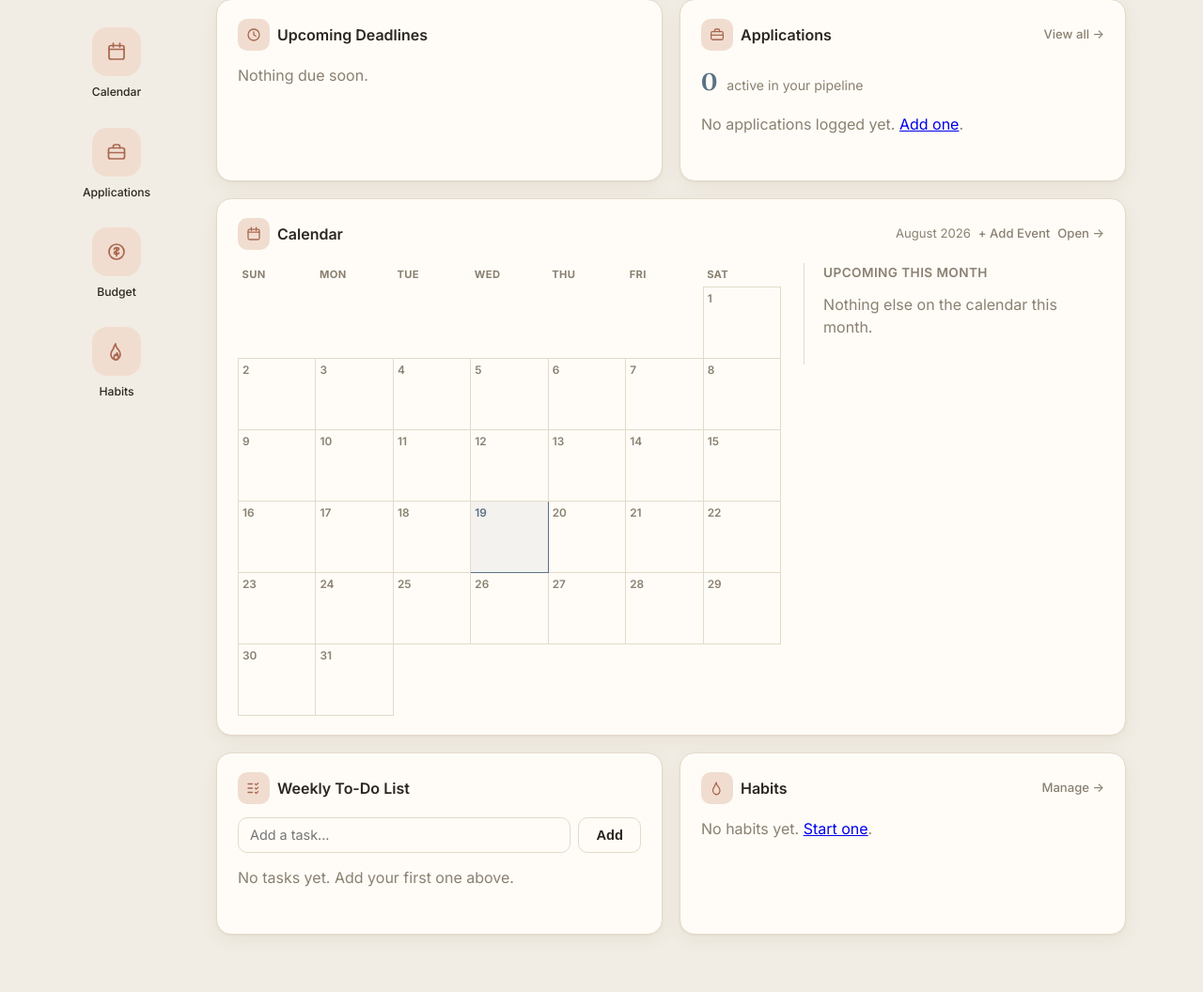
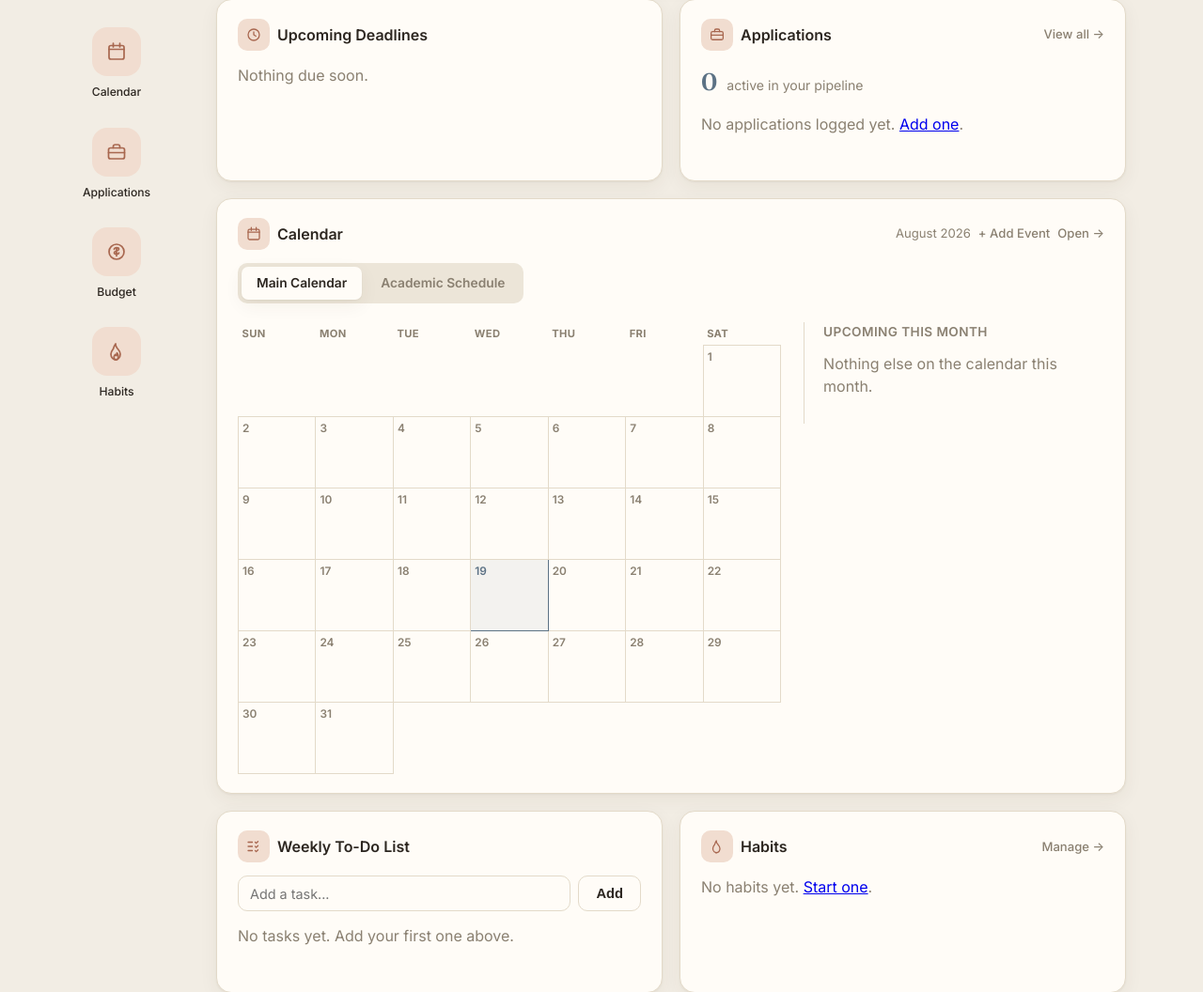
Before and after one commit to lulumatasso/life-dashboard, a Flask app: page / in a window 1280 px wide. Shown: the part 293-1349 px from the top of the page at 94% size. Run offline with Flask 3, Linux system fonts and the light colour scheme; data that the repository does not hold is empty.

Commit message:
Add Academic Schedule toggle to the home page calendar widget

```diff
--- a/app.py
+++ b/app.py
@@ -102,6 +102,25 @@ CATEGORY_COLOR_PALETTE = [
 
 def course_color(course):
     return CATEGORY_COLOR_PALETTE[course.id % len(CATEGORY_COLOR_PALETTE)]
+
+
+def build_meetings_by_day():
+    """Every class's recurring weekly meetings, grouped by day (0=Monday ... 6=Sunday)."""
+    courses = Course.query.all()
+    meetings_by_day = {i: [] for i in range(7)}
+    for course in courses:
+        for m in course.meetings:
+            meetings_by_day[m.day_of_week].append(
+                {
+                    "course": course,
+                    "meeting": m,
+                    "time_label": format_time_range(m.start_time, m.end_time),
+                    "color": course_color(course),
+                }
+            )
+    for day_meetings in meetings_by_day.values():
+        day_meetings.sort(key=lambda row: row["meeting"].start_time)
+    return meetings_by_day
 
 
 def parse_time(raw):
@@ -243,6 +262,9 @@ def home():
                 upcoming_events.append({**e, "date": date(today.year, today.month, day)})
     upcoming_events.sort(key=lambda e: e["date"])
 
+    cal_view = request.args.get("cal_view", "month")
+    meetings_by_day = build_meetings_by_day()
+
     return render_template(
         "home.html",
         name="AvaLucia",
@@ -251,6 +273,9 @@ def home():
         upcoming_assignments=upcoming_assignments,
         recent_applications=recent_applications,
         active_applications=active_applications,
+        cal_view=cal_view,
+        meetings_by_day=meetings_by_day,
+        weekdays=WEEKDAYS,
         todos=todos,
         habit_rows=habit_rows,
         upcoming_events=upcoming_events,
@@ -618,21 +643,7 @@ def calendar_view():
 
 @app.route("/calendar/schedule")
 def academic_schedule():
-    courses = Course.query.all()
-    meetings_by_day = {i: [] for i in range(7)}
-    for course in courses:
-        for m in course.meetings:
-            meetings_by_day[m.day_of_week].append(
-                {
-                    "course": course,
-                    "meeting": m,
-                    "time_label": format_time_range(m.start_time, m.end_time),
-                    "color": course_color(course),
-                }
-            )
-    for day_meetings in meetings_by_day.values():
-        day_meetings.sort(key=lambda row: row["meeting"].start_time)
-    return render_template("academic_schedule.html", meetings_by_day=meetings_by_day, weekdays=WEEKDAYS)
+    return render_template("academic_schedule.html", meetings_by_day=build_meetings_by_day(), weekdays=WEEKDAYS)
 
 
 @app.route("/calendar/events/new", methods=["GET", "POST"])
--- a/static/style.css
+++ b/static/style.css
@@ -1437,6 +1437,33 @@ td.expense { color: var(--personal); font-weight: 600; }
     margin: 0;
 }
 
+.schedule-grid.compact .schedule-day-column {
+    min-height: 90px;
+    padding: 8px;
+}
+
+.schedule-grid.compact .schedule-day-header {
+    font-size: 0.7rem;
+    margin-bottom: 6px;
+}
+
+.schedule-grid.compact .schedule-block {
+    padding: 5px 7px;
+    margin-bottom: 5px;
+}
+
+.schedule-grid.compact .schedule-block-time {
+    font-size: 0.64rem;
+}
+
+.schedule-grid.compact .schedule-block-name {
+    font-size: 0.72rem;
+}
+
+.schedule-grid.compact .schedule-block-location {
+    font-size: 0.66rem;
+}
+
 .meeting-row {
     display: flex;
     align-items: center;
--- a/templates/home.html
+++ b/templates/home.html
@@ -94,10 +94,36 @@
                     </svg>
                 </span>
                 <h2>Calendar</h2>
-                <span class="panel-subheading">{{ month_name }} {{ year }}</span>
+                <span class="panel-subheading">{% if cal_view == "schedule" %}Weekly schedule{% else %}{{ month_name }} {{ year }}{% endif %}</span>
                 <a class="panel-link" href="{{ url_for('new_event') }}">+ Add Event</a>
                 <a class="panel-link" href="{{ url_for('calendar_view') }}">Open &rarr;</a>
             </div>
+
+            <div class="view-toggle">
+                <a class="view-toggle-tab {% if cal_view != 'schedule' %}active{% endif %}" href="{{ url_for('home', cal_view='month') }}">Main Calendar</a>
+                <a class="view-toggle-tab {% if cal_view == 'schedule' %}active{% endif %}" href="{{ url_for('home', cal_view='schedule') }}">Academic Schedule</a>
+            </div>
+
+            {% if cal_view == "schedule" %}
+            <div class="schedule-grid compact">
+                {% for day_num in range(7) %}
+                <div class="schedule-day-column">
+                    <div class="schedule-day-header">{{ weekdays[day_num][:3] }}</div>
+                    {% if meetings_by_day[day_num] %}
+                    {% for row in meetings_by_day[day_num] %}
+                    <a class="schedule-block" href="{{ url_for('course_detail', course_id=row.course.id) }}" style="background: {{ row.color }}1a; border-left-color: {{ row.color }};">
+                        <span class="schedule-block-time">{{ row.time_label }}</span>
+                        <span class="schedule-block-name">{{ row.course.name }}</span>
+                        {% if row.meeting.location %}<span class="schedule-block-location">{{ row.meeting.location }}</span>{% endif %}
+                    </a>
+                    {% endfor %}
+                    {% else %}
+                    <p class="schedule-day-empty">&mdash;</p>
+                    {% endif %}
+                </div>
+                {% endfor %}
+            </div>
+            {% else %}
             <div class="calendar-widget-layout">
                 <table class="calendar-grid compact">
                     <thead>
@@ -145,6 +171,7 @@
                     {% endif %}
                 </div>
             </div>
+            {% endif %}
         </div>
 
         <div class="panel">
```
